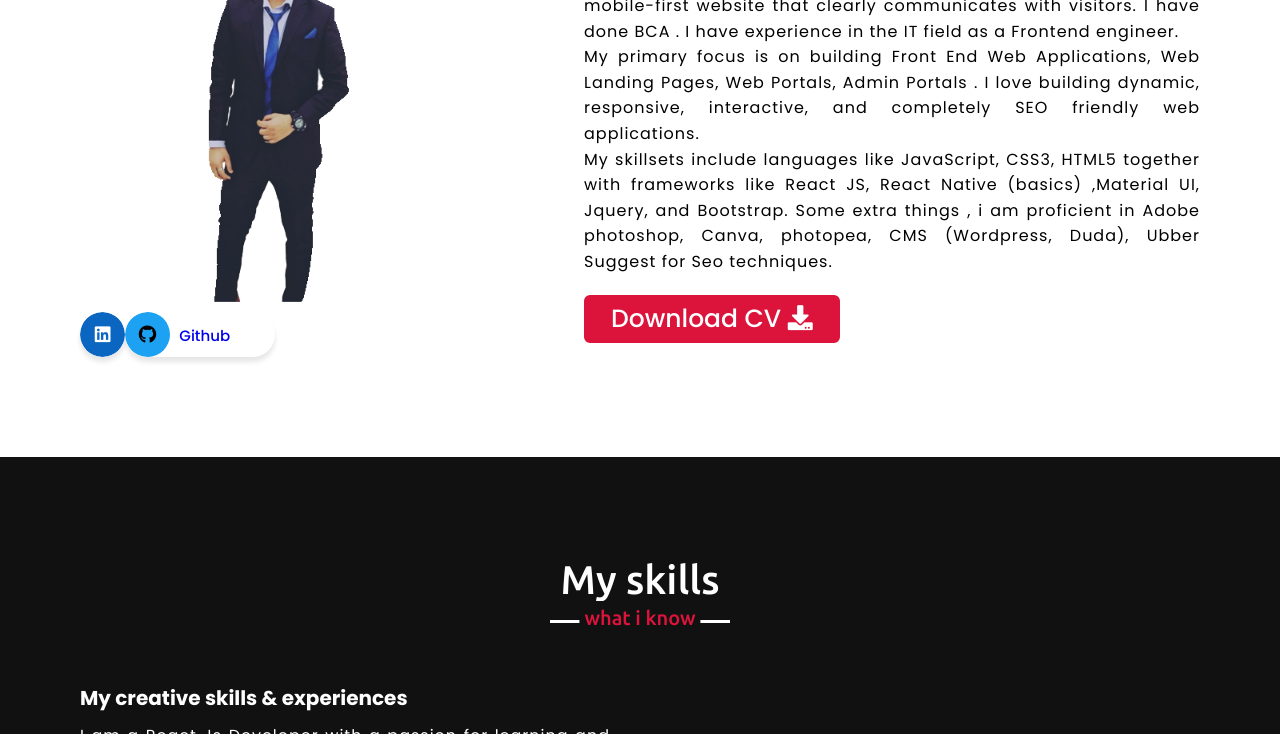
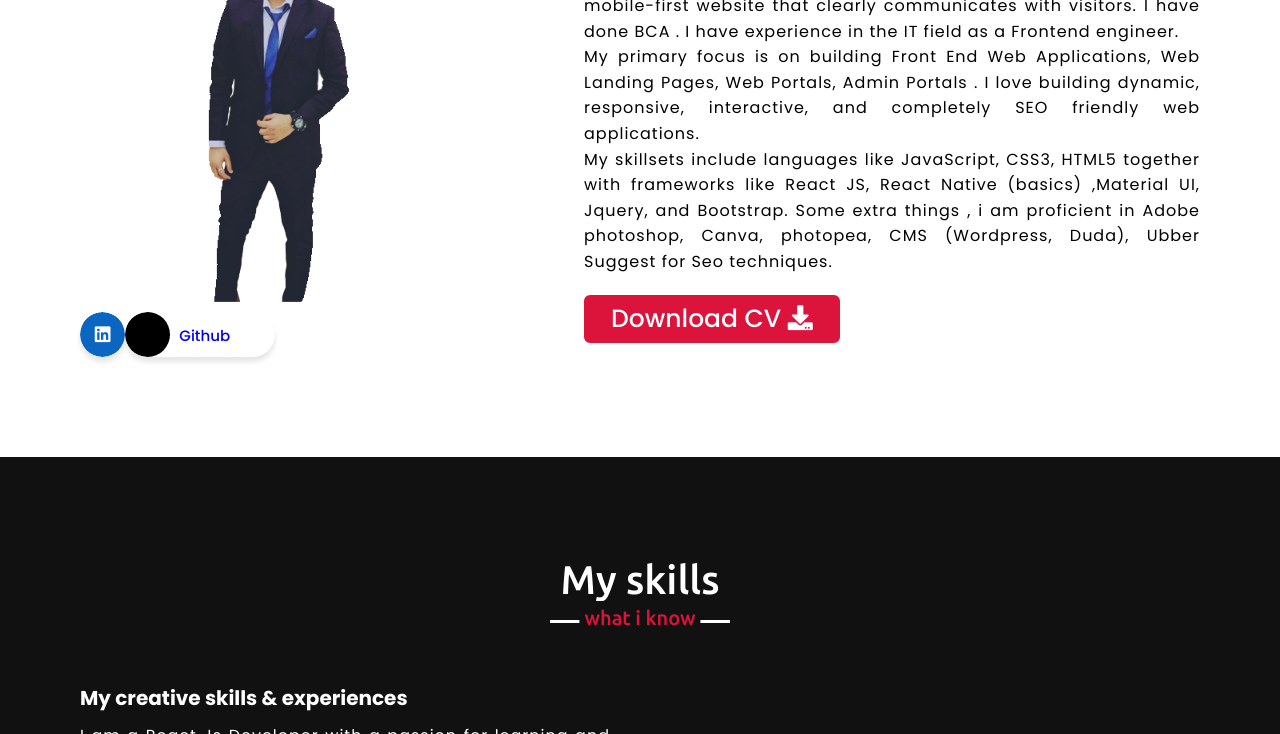
Before and after one commit to pant2101/Sachin-Portfolio, a plain HTML site: page index.html in a window 1280 px wide. In both pictures the pointer is over the element 147 px from the left and 1455 px from the top of the page. Shown: the part 1121-1855 px from the top of the page. Drawn offline with Linux system fonts and the light colour scheme.

Commit message:
Update style.css

```diff
--- a/style.css
+++ b/style.css
@@ -319,7 +319,7 @@ section .title::after {
 }
 
 .button1:nth-child(3):hover .icon {
-  background: #1da1f2;
+  background: #000;
 }
 
 .button1:nth-child(4):hover .icon {
```
